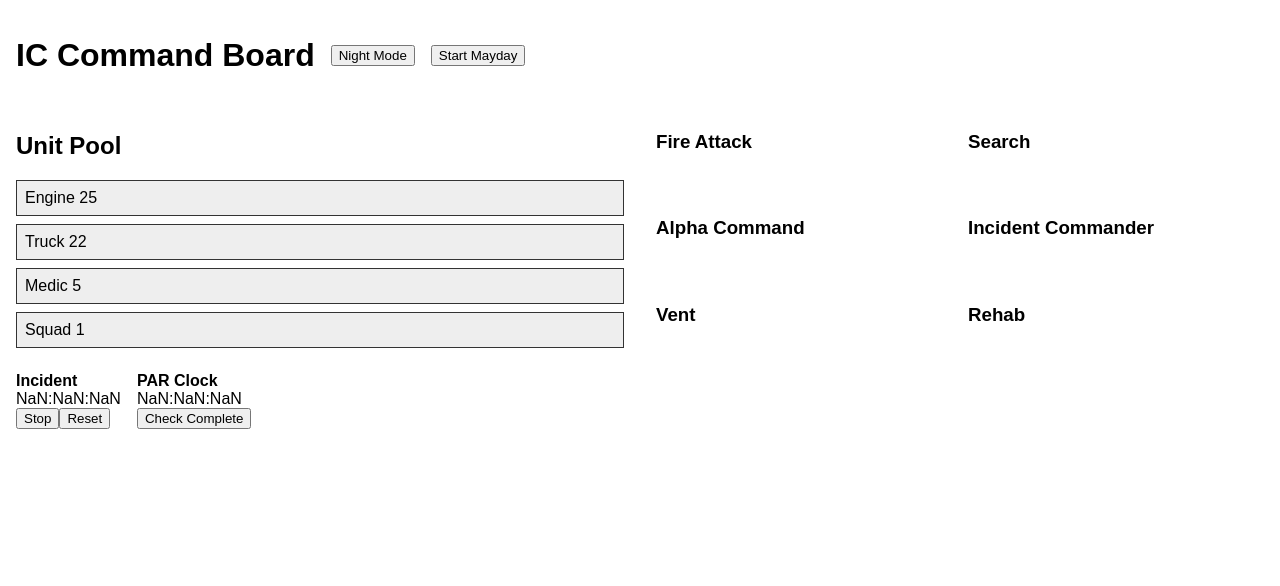
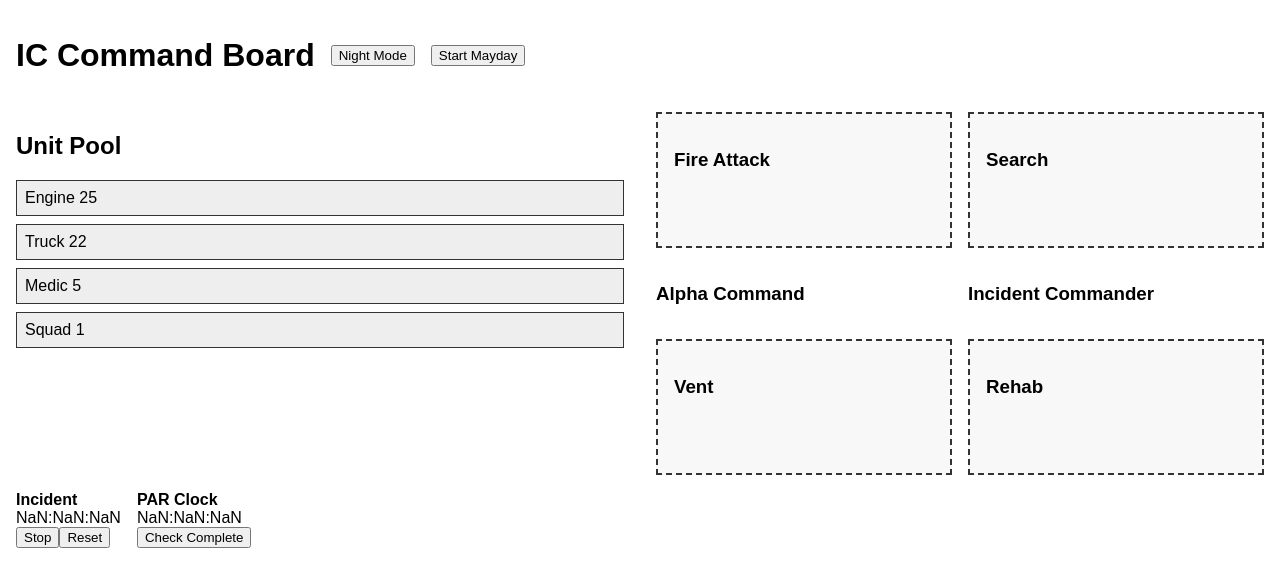
Before and after one commit to mattbayes789/ic-command-board-2, a React (Vite) app: page / in a window 1280 px wide. Shown: the top 586 px of the page. Built offline with nearby package versions, Linux system fonts and the light colour scheme.

Commit message:
Update AssignmentBox.jsx

```diff
--- a/src/components/AssignmentBox.jsx
+++ b/src/components/AssignmentBox.jsx
@@ -1,39 +1,21 @@
-import { useDroppable } from "@dnd-kit/core";
-import UnitCard from "./UnitCard";
-import Division from "./Division";
+import React from "react";
 
-export default function AssignmentBox({
-  id,
-  title,
-  units,
-  divisions = [],
-  onAddDivision,
-  onRemoveDivision
-}) {
-  const { setNodeRef } = useDroppable({ id });
-  const directUnits = units.filter(u => u.assignment === id && !u.division);
-
+const AssignmentBox = ({ title, units }) => {
   return (
-    <div ref={setNodeRef} className="box">
-      <div className="box-header">
-        <h3>{title}</h3>
-        {onAddDivision && (
-          <div className="division-controls">
-            <button onClick={() => onAddDivision(id)}>➕</button>
-          </div>
-        )}
-      </div>
-
-      {divisions.map(div => (
-        <div key={div.id}>
-          <Division division={div} units={units} />
-          <button className="remove-division" onClick={() => onRemoveDivision(id, div.id)}>➖ Remove</button>
-        </div>
-      ))}
-
-      {directUnits.map(unit => (
-        <UnitCard key={unit.id} unit={unit} />
+    <div
+      style={{
+        border: "2px dashed #333",
+        padding: "1rem",
+        minHeight: "100px",
+        background: "#f8f8f8"
+      }}
+    >
+      <h3>{title}</h3>
+      {units.map(u => (
+        <div key={u.id}>{u.name}</div>
       ))}
     </div>
   );
-}
+};
+
+export default AssignmentBox;
```
